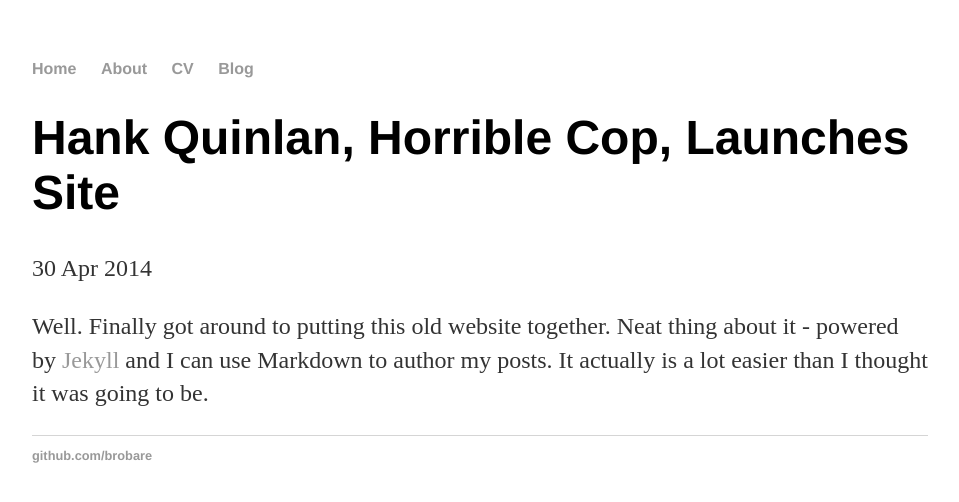
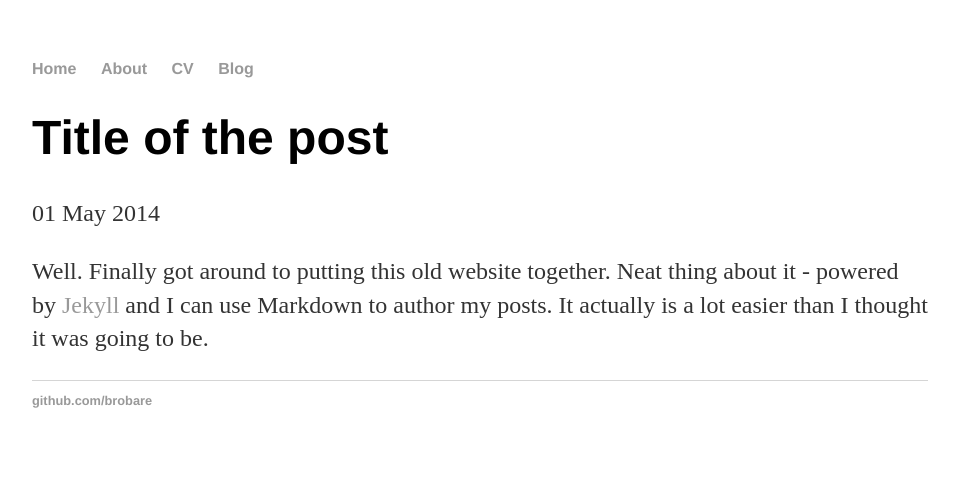
Before and after one commit to brobare/brobare.github.io, a Jekyll site: the page built from _posts/2014-04-30-something.md, in a window 1280 px wide. Shown: the top 502 px of the page, without its empty margins (160-1119 px from the left). Built offline with Jekyll 4.4.1, drawn with Linux system fonts in a browser that asks for light colours.

Commit message:
Update 2014-04-30-something.md

```diff
--- a/_posts/2014-04-30-something.md
+++ b/_posts/2014-04-30-something.md
@@ -1,7 +1,7 @@
 ---
 layout: post
-title: "Hank Quinlan, Horrible Cop, Launches Site"
-date: 2014-04-30
+title: "Title of the post"
+date: 2014-04-31
 ---
 
 Well. Finally got around to putting this old website together. Neat thing about it - powered by [Jekyll](http://jekyllrb.com) and I can use Markdown to author my posts. It actually is a lot easier than I thought it was going to be.
```
